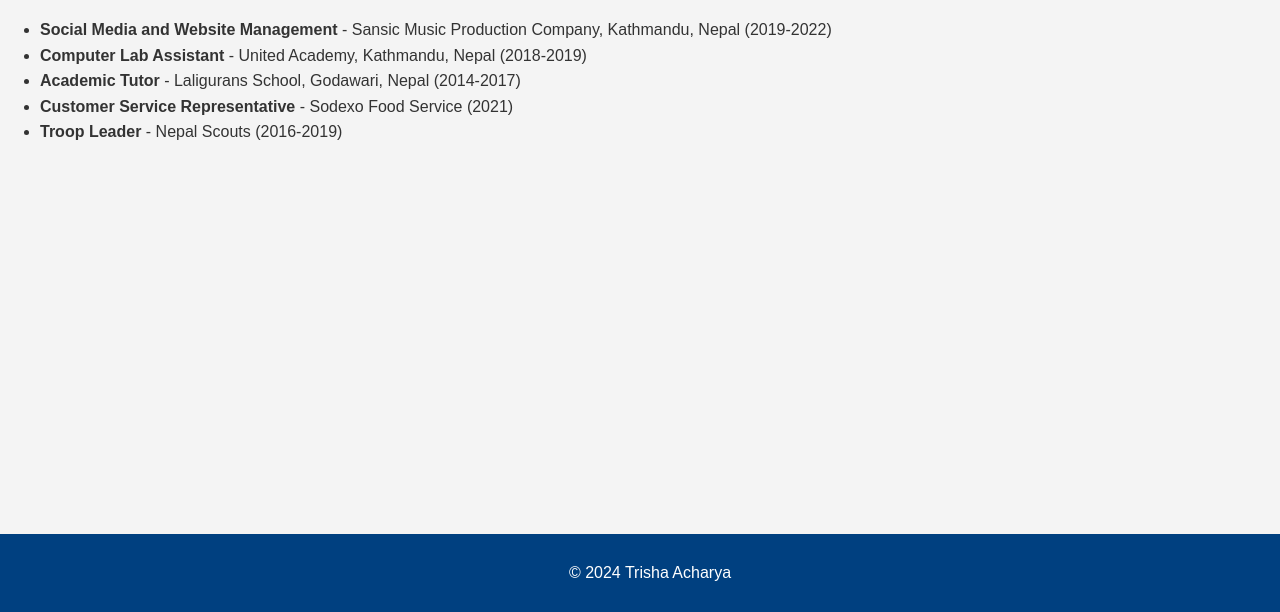
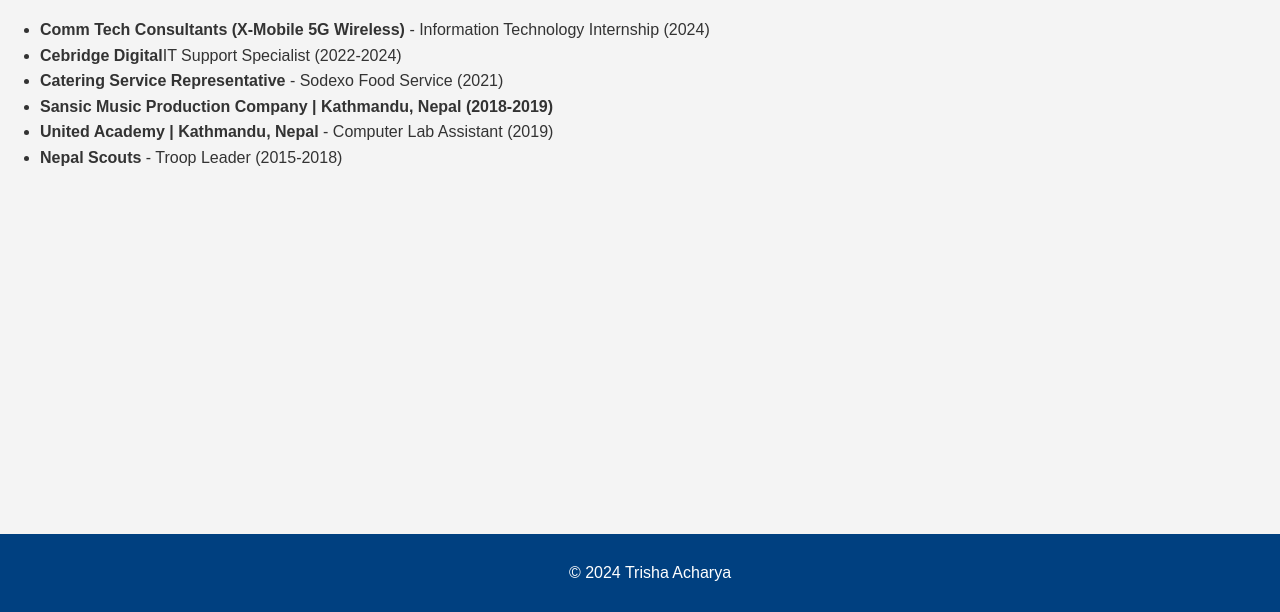
Before and after one commit to tris-max/myPortfolio, a plain HTML site: page Experience.html in a window 1280 px wide. Shown: the part 188-800 px from the top of the page. Drawn offline with Linux system fonts and the light colour scheme.

Commit message:
Update Experience.html

```diff
--- a/Experience.html
+++ b/Experience.html
@@ -22,11 +22,12 @@
     <section id="experience">
         <h2>Experience</h2>
         <ul>
-            <li><strong>Social Media and Website Management</strong> - Sansic Music Production Company, Kathmandu, Nepal (2019-2022)</li>
-            <li><strong>Computer Lab Assistant</strong> - United Academy, Kathmandu, Nepal (2018-2019)</li>
-            <li><strong>Academic Tutor</strong> - Laligurans School, Godawari, Nepal (2014-2017)</li>
-            <li><strong>Customer Service Representative</strong> - Sodexo Food Service (2021)</li>
-            <li><strong>Troop Leader</strong> - Nepal Scouts (2016-2019)</li>
+            <li><strong>Comm Tech Consultants (X-Mobile 5G Wireless)</strong> - Information Technology Internship (2024)</li>
+            <li><strong>Cebridge Digital</strong>IT Support Specialist (2022-2024)
+            <li><strong>Catering Service Representative</strong> - Sodexo Food Service (2021)</li>
+            <li><strong>Sansic Music Production Company | Kathmandu, Nepal (2018-2019)</strong>
+            <li><strong>United Academy | Kathmandu, Nepal</strong> - Computer Lab Assistant (2019)</li>
+            <li><strong>Nepal Scouts</strong> - Troop Leader (2015-2018)</li>
         </ul>
     </section>
 
```
